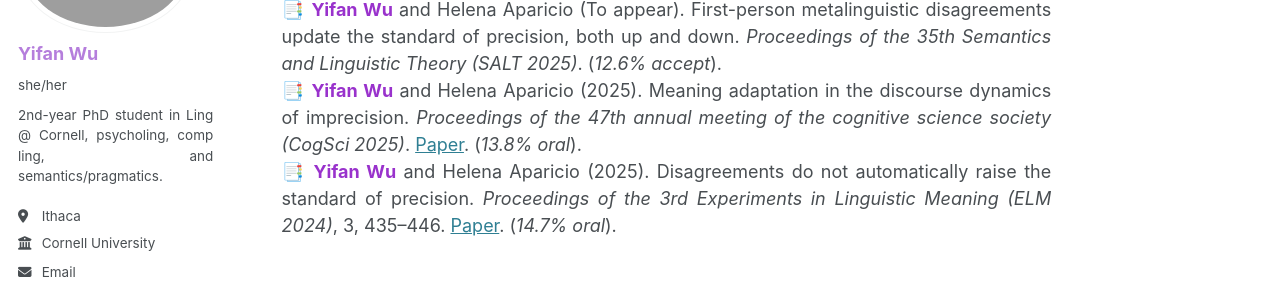
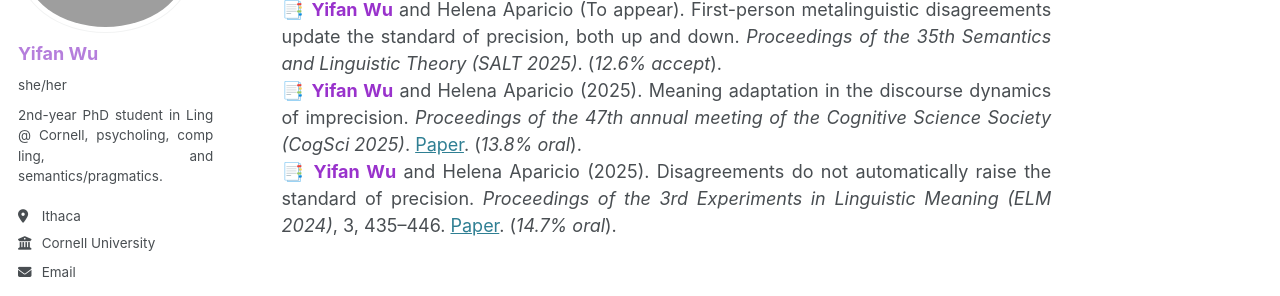
Before and after one commit to lynn-yifanwu-ling/lynn-yifanwu-ling.github.io, a Jekyll site: the page built from _publications/2_conference proceedings.md, in a window 1280 px wide and 1130 px high. Shown: the part 207-503 px from the top of the window. Built offline with Jekyll 4.4.1, drawn with Linux system fonts in a browser that asks for light colours; emoji names are drawn with the system emoji font; some web fonts are replaced.

Commit message:
Update 2_conference proceedings.md

```diff
--- a/_publications/2_conference proceedings.md
+++ b/_publications/2_conference proceedings.md
@@ -6,6 +6,6 @@ type: "Publication"
 ---
 
 :bookmark_tabs: **<span style="color: #9932CC;">Yifan Wu</span>** and Helena Aparicio (To appear). First-person metalinguistic disagreements update the standard of precision, both up and down. *Proceedings of the 35th Semantics and Linguistic Theory (SALT 2025)*. (*12.6% accept*). <br>
-:bookmark_tabs: **<span style="color: #9932CC;">Yifan Wu</span>** and Helena Aparicio (2025). Meaning adaptation in the discourse dynamics of imprecision. *Proceedings of the 47th annual meeting of the cognitive science
-society (CogSci 2025)*. [Paper](). (*13.8% oral*). <br>
+:bookmark_tabs: **<span style="color: #9932CC;">Yifan Wu</span>** and Helena Aparicio (2025). Meaning adaptation in the discourse dynamics of imprecision. *Proceedings of the 47th annual meeting of the Cognitive Science
+Society (CogSci 2025)*. [Paper](). (*13.8% oral*). <br>
 :bookmark_tabs: **<span style="color: #9932CC;">Yifan Wu</span>** and Helena Aparicio (2025). Disagreements do not automatically raise the standard of precision. *Proceedings of the 3rd Experiments in Linguistic Meaning (ELM 2024)*, 3, 435--446. [Paper](https://doi.org/10.3765/elm.3.5835). (*14.7% oral*).
```
